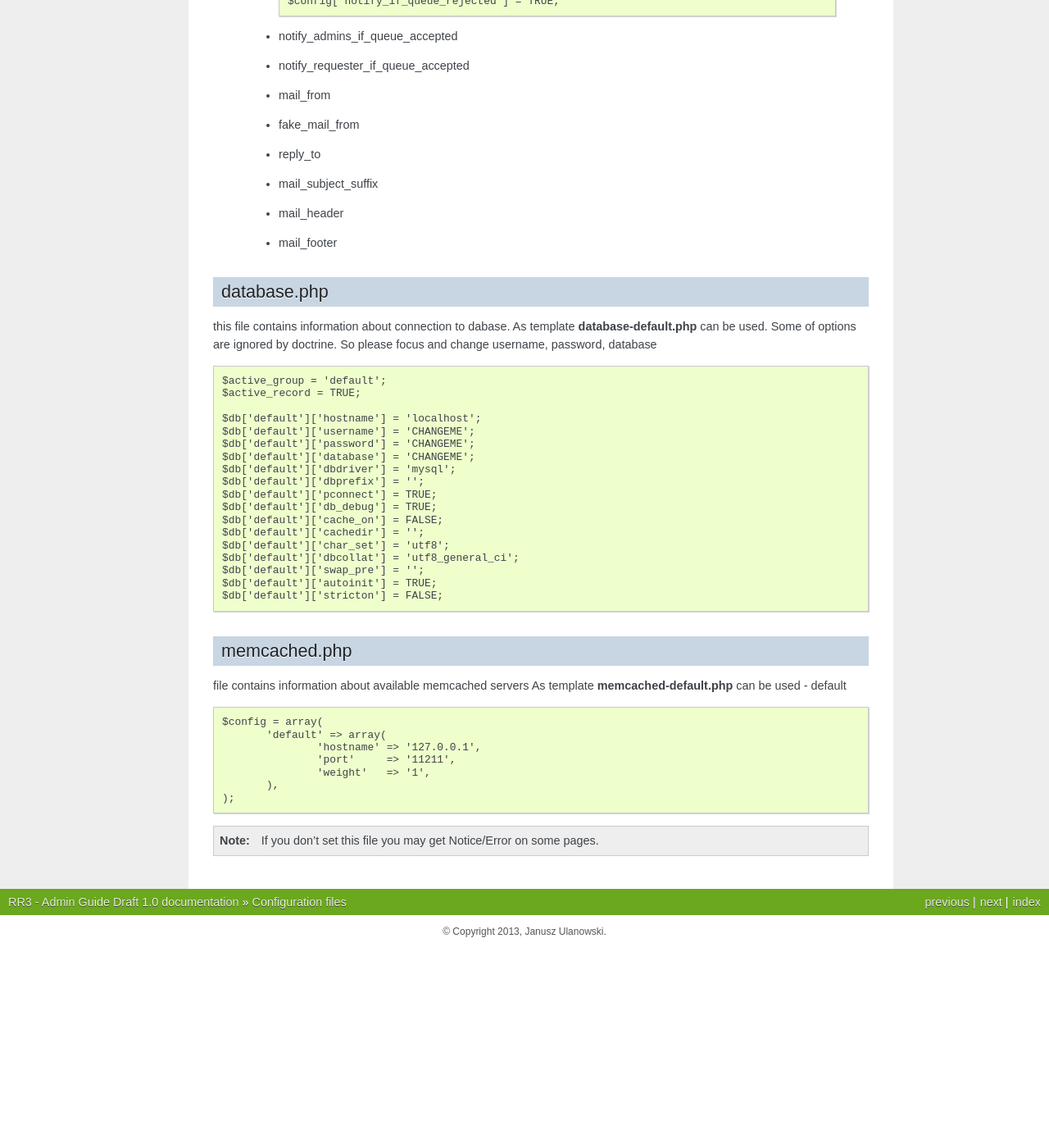
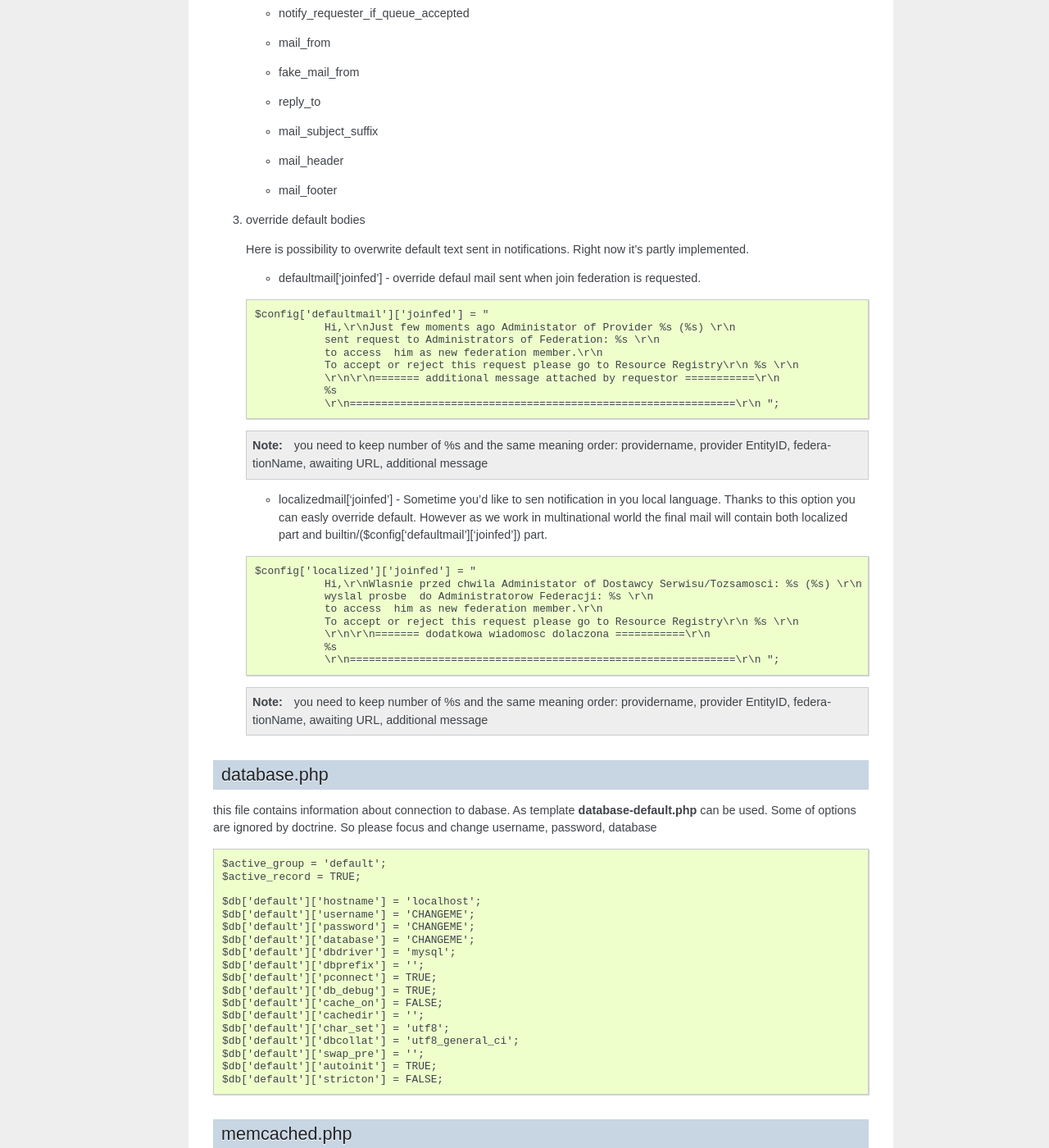
Before and after one commit to Edugate/Documentation, a Sphinx documentation site: the page built from rr3-admin/source/configfile.rst, in a window 1280 px wide and 1400 px high, scrolled down 5624 px. Shown: the whole window at 82% size. Built offline with Sphinx 7.4.7, drawn with Linux system fonts in a browser that asks for light colours; before the commit the page ends 6780 px from its top, so only the background shows below that.

Commit message:
cont doc

```diff
--- a/rr3-admin/source/configfile.rst
+++ b/rr3-admin/source/configfile.rst
@@ -324,43 +324,83 @@ You can use **email-default.php** as a template. Ther are two parts:
 
 #. usage in RR3
 
- * mail_sending_active - boolean FALSE/TRUE - if FALSE then not mails are sent at all. It takes presedence..
+   * mail_sending_active - boolean FALSE/TRUE - if FALSE then not mails are sent at all. It takes presedence..
+
+     .. code:: php
+
+       $config['mail_sending_active'] = TRUE;
+
+
+   * notify_if_provider_rm_from_fed - boolean  - if TRUE then notification will be sent when IdP or SP has been removed from federation. The recipients are: all contacts for IdP/SP and members of Administators group in RR3
+
+     .. code:: php
+
+       $config['notify_if_provider_rm_from_fed'] = TRUE;
+
+   * notify_if_queue_rejected - boolean - if TRUE then requestere will be notified by email if his request is rejected.
+
+     .. code:: php
+
+       $config['notify_if_queue_rejected'] = TRUE;
+
+
+   * notify_admins_if_queue_accepted
+
+   * notify_requester_if_queue_accepted
+
+   * mail_from
+
+   * fake_mail_from
+
+   * reply_to
+
+   * mail_subject_suffix
+
+   * mail_header
+
+   * mail_footer
+
+#. override default bodies
+
+   Here is possibility to overwrite default text sent in notifications. Right now it's partly implemented.
+
+
+   * defaultmail['joinfed'] - override defaul mail sent when join federation is requested.
 
    .. code:: php
 
-     $config['mail_sending_active'] = TRUE;
+    $config['defaultmail']['joinfed'] = "
+               Hi,\r\nJust few moments ago Administator of Provider %s (%s) \r\n
+               sent request to Administrators of Federation: %s \r\n
+               to access  him as new federation member.\r\n
+               To accept or reject this request please go to Resource Registry\r\n %s \r\n
+               \r\n\r\n======= additional message attached by requestor ===========\r\n
+               %s
+               \r\n=============================================================\r\n ";
 
 
- * notify_if_provider_rm_from_fed - boolean  - if TRUE then notification will be sent when IdP or SP has been removed from federation. The recipients are: all contacts for IdP/SP and members of Administators group in RR3
+   .. note::
+
+    you need to keep number of %s and the same meaning order: providername, provider EntityID, federationName, awaiting URL, additional message
+
+   * localizedmail['joinfed'] - Sometime you'd like to sen notification in you local language. Thanks to this option you can easly override default. However as we work in multinational world the final mail will contain both localized part and builtin/($config['defaultmail']['joinfed']) part.
+
 
    .. code:: php
 
-     $config['notify_if_provider_rm_from_fed'] = TRUE;
-
- * notify_if_queue_rejected - boolean - if TRUE then requestere will be notified by email if his request is rejected.
-
-   .. code:: php
-
-     $config['notify_if_queue_rejected'] = TRUE;
+    $config['localized']['joinfed'] = "
+               Hi,\r\nWlasnie przed chwila Administator of Dostawcy Serwisu/Tozsamosci: %s (%s) \r\n
+               wyslal prosbe  do Administratorow Federacji: %s \r\n
+               to access  him as new federation member.\r\n
+               To accept or reject this request please go to Resource Registry\r\n %s \r\n
+               \r\n\r\n======= dodatkowa wiadomosc dolaczona ===========\r\n
+               %s
+               \r\n=============================================================\r\n ";
 
 
- * notify_admins_if_queue_accepted
+   .. note::
 
- * notify_requester_if_queue_accepted
-
- * mail_from
-
- * fake_mail_from
-
- * reply_to
-
- * mail_subject_suffix
-
- * mail_header
-
- * mail_footer
-
-
+    you need to keep number of %s and the same meaning order: providername, provider EntityID, federationName, awaiting URL, additional message
 
 
 
```
Also changed, not shown: 5 other files.
